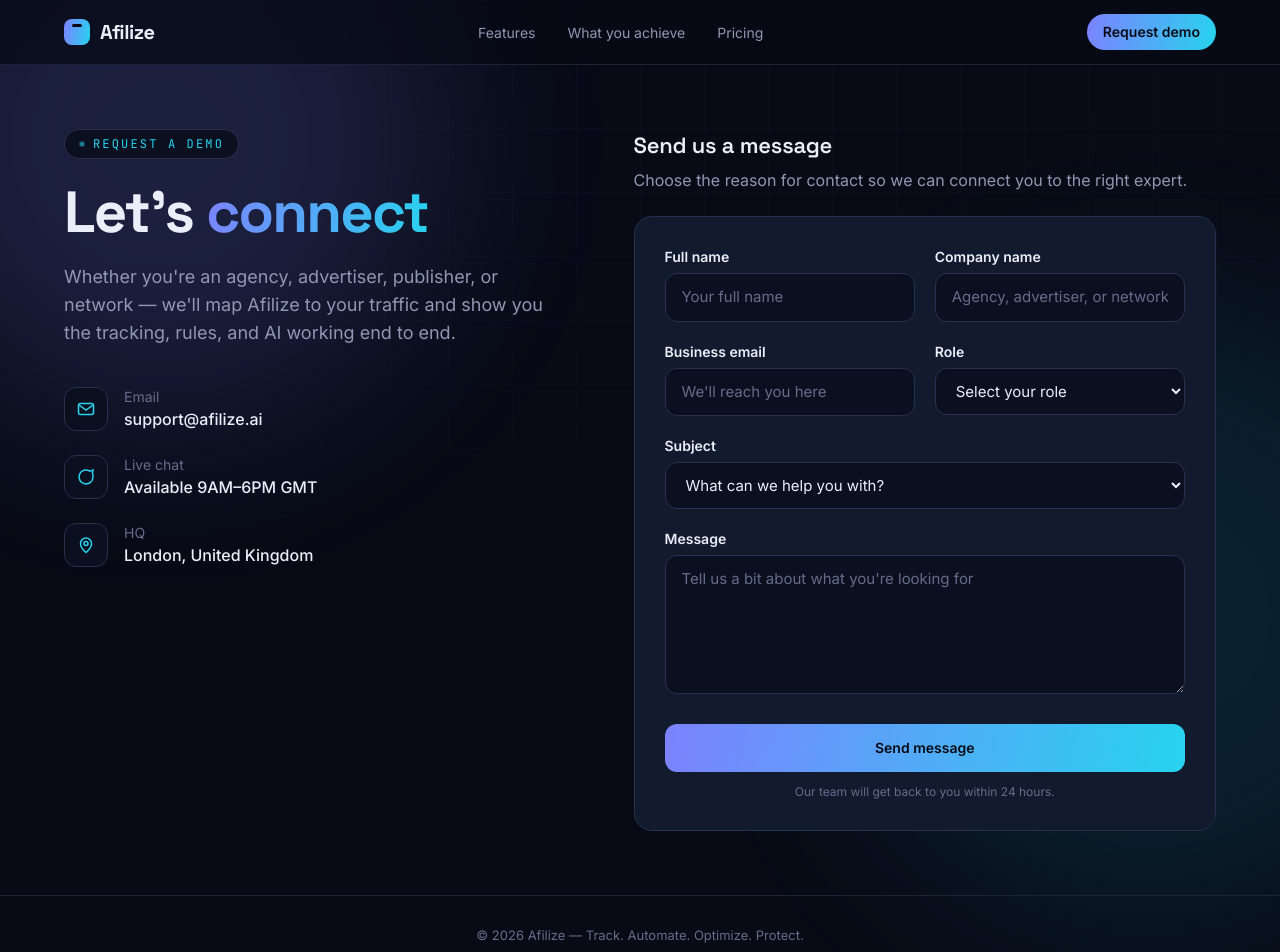
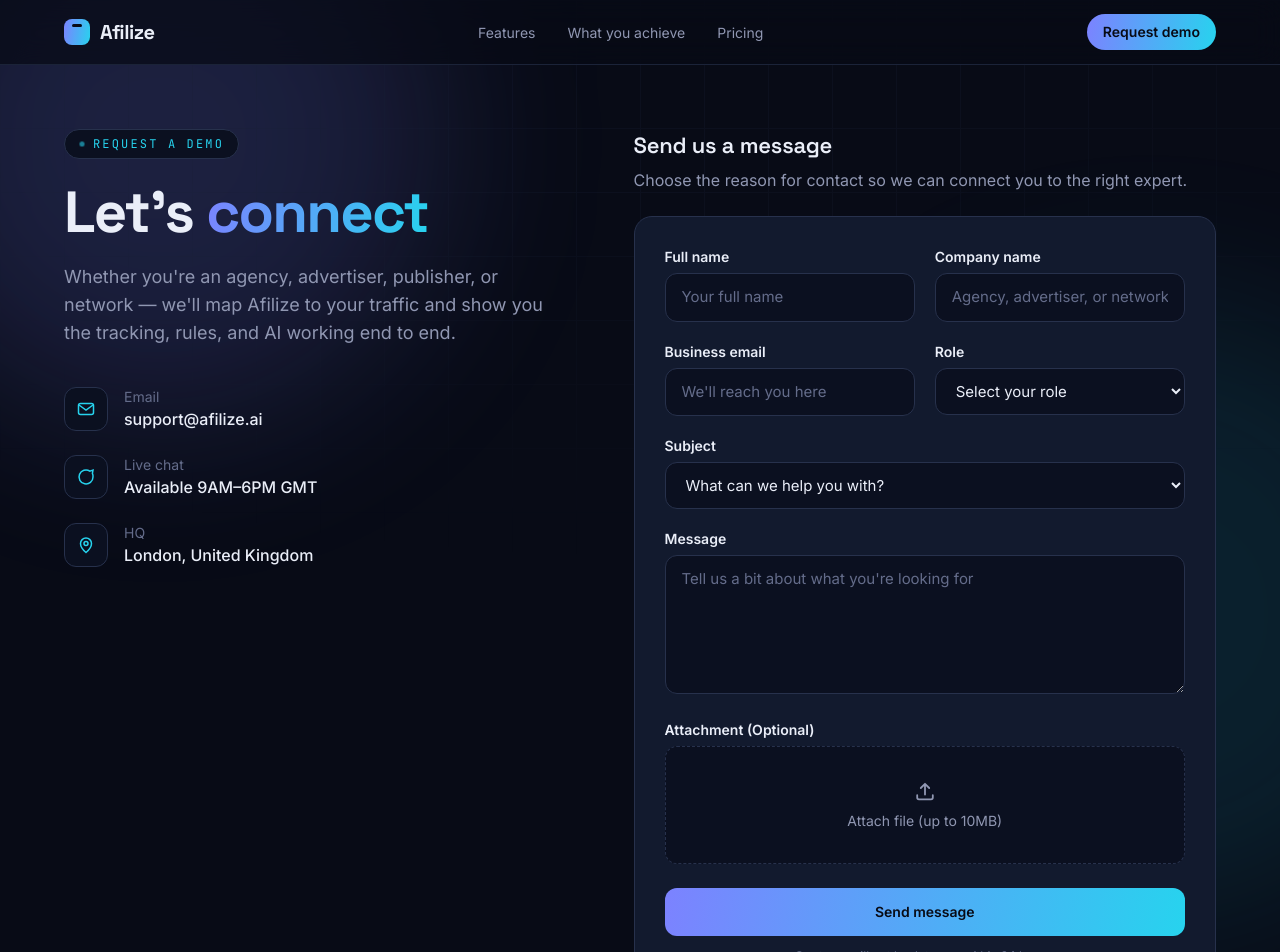
Before and after one commit to charafeddinecherkaoui/Afilize, a Next.js app: page /request-demo in a window 1280 px wide. Shown: the top 952 px of the page. Built offline with nearby package versions, Linux system fonts and the light colour scheme.

Commit message:
Add optional attachment field to demo form

```diff
--- a/src/components/DemoForm.tsx
+++ b/src/components/DemoForm.tsx
@@ -8,8 +8,12 @@
 
 const labelCls = "mb-1.5 block text-sm font-semibold text-text";
 
+const MAX_FILE_MB = 10;
+
 export default function DemoForm() {
   const [sent, setSent] = useState(false);
+  const [fileName, setFileName] = useState<string | null>(null);
+  const [fileError, setFileError] = useState<string | null>(null);
 
   if (sent) {
     return (
@@ -41,6 +45,8 @@
       onSubmit={(e) => {
         e.preventDefault();
         setSent(true);
+        setFileName(null);
+        setFileError(null);
       }}
     >
       <div className="grid gap-5 min-[561px]:grid-cols-2">
@@ -132,6 +138,57 @@
             className={inputCls}
           />
         </div>
+        <div className="min-[561px]:col-span-2">
+          <label htmlFor="attachment" className={labelCls}>
+            Attachment (Optional)
+          </label>
+          <label
+            htmlFor="attachment"
+            className="flex cursor-pointer flex-col items-center justify-center gap-2 rounded-xl border border-dashed border-line bg-ink-2 px-4 py-8 text-center transition-colors hover:border-accent"
+          >
+            <svg
+              viewBox="0 0 20 20"
+              fill="none"
+              className="h-6 w-6 text-text-muted"
+              stroke="currentColor"
+              strokeWidth="1.5"
+              strokeLinecap="round"
+              strokeLinejoin="round"
+              aria-hidden="true"
+            >
+              <path d="M10 13V4M6.5 7.5L10 4l3.5 3.5" />
+              <path d="M3.5 13.5v2a1.5 1.5 0 0 0 1.5 1.5h10a1.5 1.5 0 0 0 1.5-1.5v-2" />
+            </svg>
+            <span className="text-sm text-text-muted">
+              {fileName ?? `Attach file (up to ${MAX_FILE_MB}MB)`}
+            </span>
+            {fileError && (
+              <span className="text-xs text-warn">{fileError}</span>
+            )}
+          </label>
+          <input
+            id="attachment"
+            name="attachment"
+            type="file"
+            className="sr-only"
+            onChange={(e) => {
+              const file = e.target.files?.[0];
+              if (!file) {
+                setFileName(null);
+                setFileError(null);
+                return;
+              }
+              if (file.size > MAX_FILE_MB * 1024 * 1024) {
+                e.target.value = "";
+                setFileName(null);
+                setFileError(`File is too large — the limit is ${MAX_FILE_MB}MB.`);
+                return;
+              }
+              setFileName(file.name);
+              setFileError(null);
+            }}
+          />
+        </div>
       </div>
 
       <button
```
